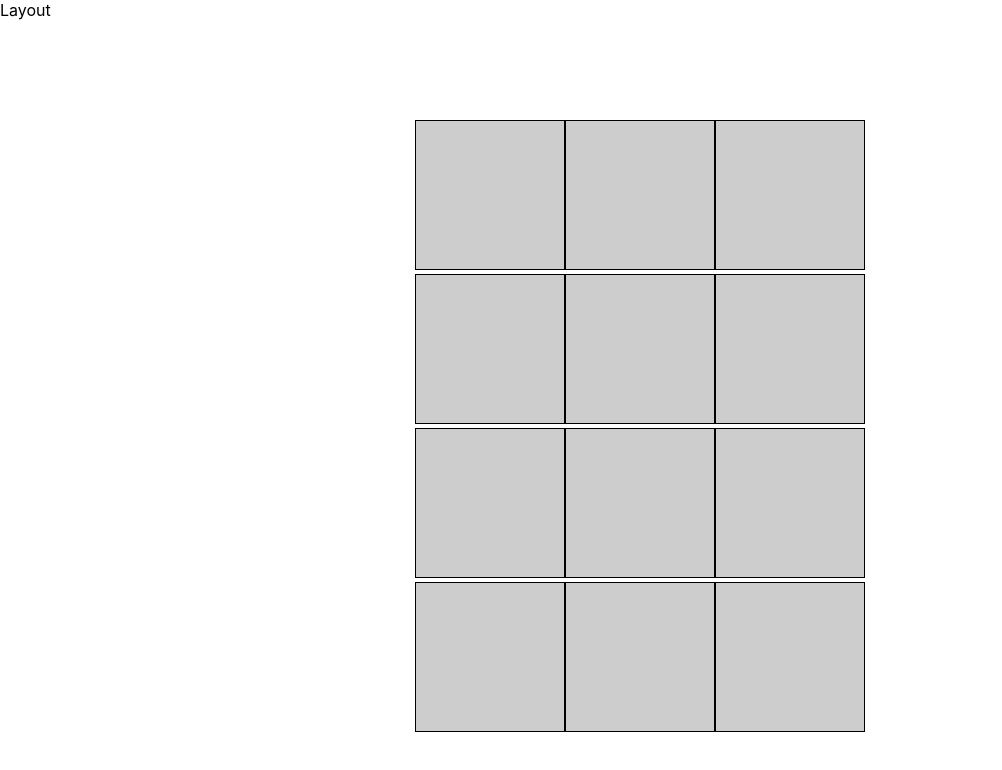
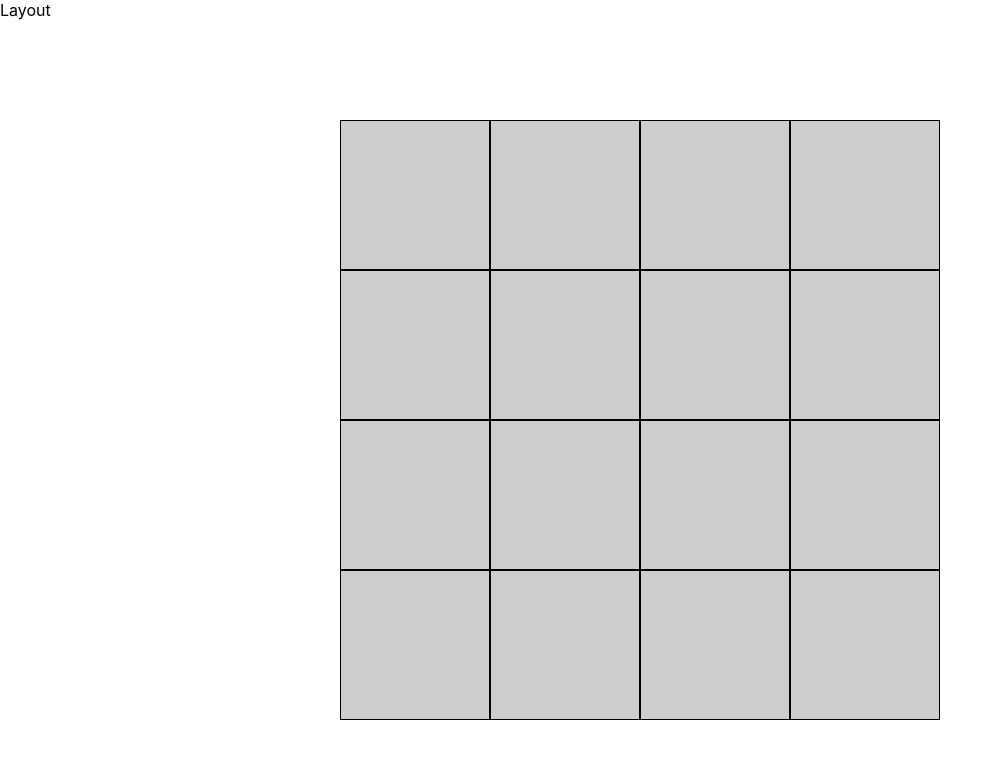
Before and after one commit to dbartocha/city-builder, a React (Create React App) app: page / in a window 1280 px wide. Shown: the top 770 px of the page, without its empty margins (0-1002 px from the left). Built offline with nearby package versions, Linux system fonts and the light colour scheme.

Commit message:
Removed empty space between rows

```diff
--- a/src/components/CityBuilder/CityBuilder.js
+++ b/src/components/CityBuilder/CityBuilder.js
@@ -8,7 +8,7 @@ class CityBuilder extends Component {
   state = {
     gameBoard: {
       rows: 4,
-      columns: 3,
+      columns: 4,
     },
   }
 
--- a/src/components/SingleField/SingleField.module.scss
+++ b/src/components/SingleField/SingleField.module.scss
@@ -1,8 +1,8 @@
 $side : 150px;
 .SingleField {
-  display: inline-block;
   width: $side;
   height: $side;
+  float: left;
   background-color: #CDCDCD;
   border: 1px solid #000;
 }
```
